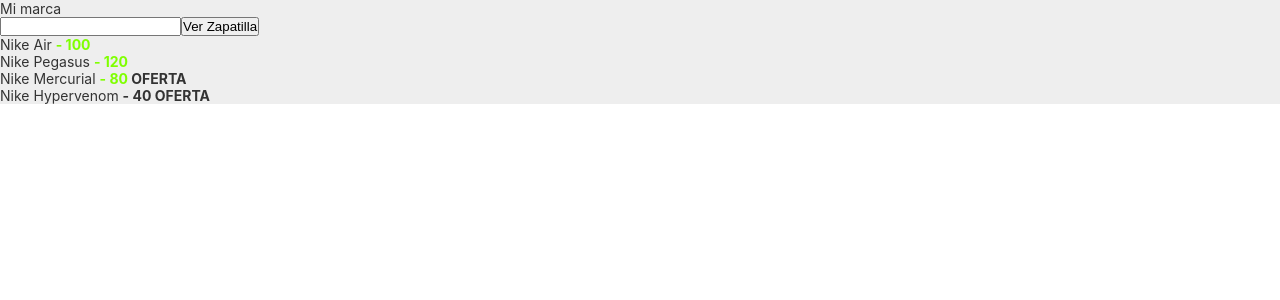
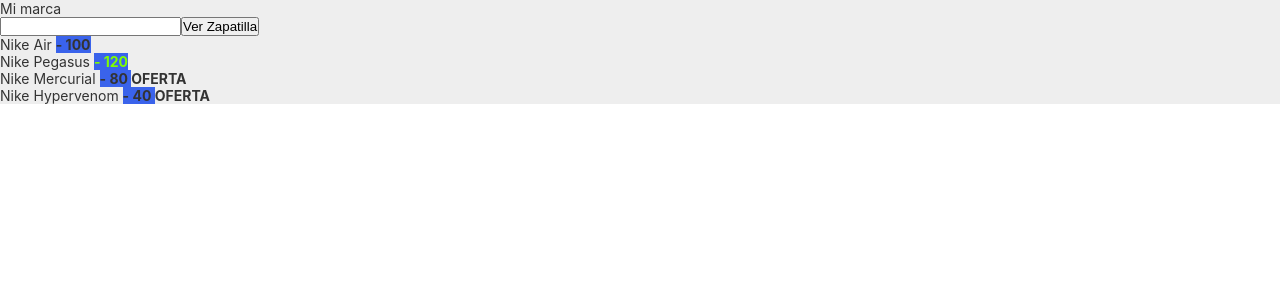
Before and after one commit to Felixmp7/Master-JS, an Angular app in the folder angular-app/: page / in a window 1280 px wide. Shown: the top 300 px of the page. Built offline with nearby package versions, Linux system fonts and the light colour scheme.

Commit message:
Practica uso de directiva ngClass

```diff
--- a/angular-app/src/app/zapatilla/zapatilla.component.html
+++ b/angular-app/src/app/zapatilla/zapatilla.component.html
@@ -1,6 +1,9 @@
 <style>
     .altoPrecio {
         color: chartreuse;
+    }
+    .fondoAzul {
+        background: rgb(58, 99, 235);
     }
 </style>
 <p>Mi marca</p>
@@ -11,7 +14,15 @@
 <ul>
     <li *ngFor="let zapatilla of zapatillas">
         {{zapatilla.nombre}}
-        <strong [class.altoPrecio]="zapatilla.precio >= 80"> - {{zapatilla.precio}}</strong>
+        <strong
+            [class.altoPrecio]="zapatilla.precio >= 80"
+            [ngClass]="{
+                altoPrecio: zapatilla.precio > 100,
+                fondoAzul: zapatilla.marca === 'Nike'
+            }"
+        >
+        - {{zapatilla.precio}}
+    </strong>
         <!-- Directivas: Son funcionalidades que podemos agregar en nuestro html (*ngIf, *ngFor) -->
         <b *ngIf="zapatilla.precio <= 80"> OFERTA</b>
     </li>
```
